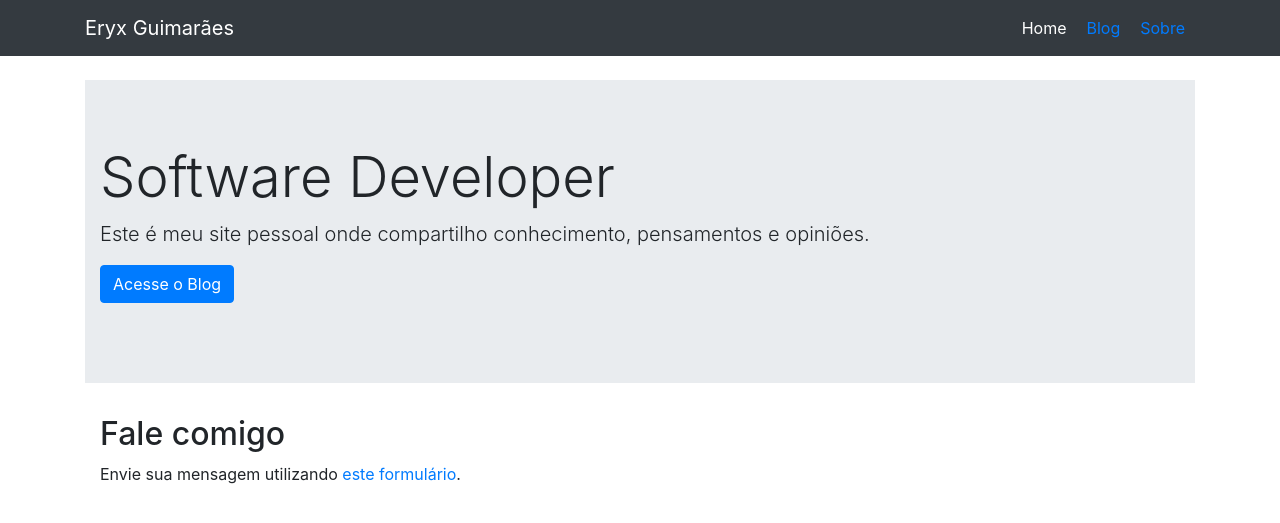
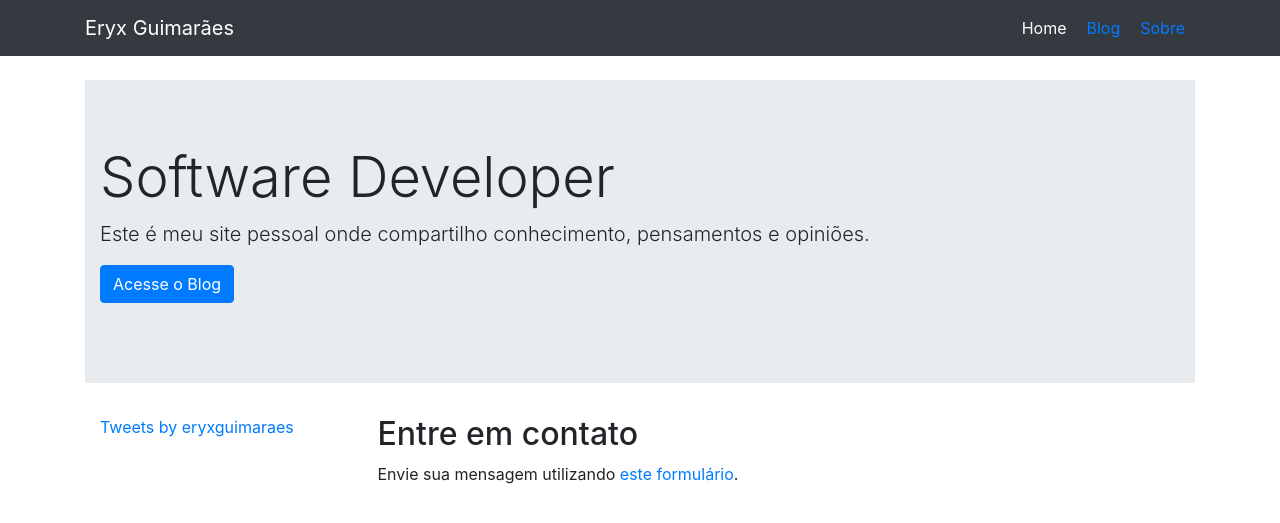
Before and after one commit to eryxjose/eryxjose.github.io, a Jekyll site: the page built from index.html, in a window 1280 px wide. Shown: the top 523 px of the page. Built offline with Jekyll 4.4.1, drawn with Linux system fonts in a browser that asks for light colours; comment, search, counter and statistics services are not loaded.

Commit message:
Embed twitter.

```diff
--- a/index.html
+++ b/index.html
@@ -16,23 +16,22 @@ data: 25/03/2019
 </div>
 <div class="container">
     <div class="row">
-        <div class="col-xs-12 col-lg-9">
-            <h2>Fale comigo</h2>
-            <p>
-                Envie sua mensagem utilizando <a target="_blank" href="https://docs.google.com/forms/d/e/1FAIpQLSd2W6pZbBrN1Mv9_orLLJMzhAmwF2LdqKt9ygxcggz-yJgLGQ/viewform?usp=sf_link">este formulário</a>.
-            </p>
-            <!-- <iframe src="https://docs.google.com/forms/d/e/1FAIpQLScYDs2ZTJJpW-i0aumo_gqPuiCGqmtlZVs9C9o-970jor4ffg/viewform?embedded=true" width="640" height="891" frameborder="0" marginheight="0" marginwidth="0">Carregando…</iframe> -->
-        </div>
         <div class="col-xs-12 col-lg-3">
             <section>
                 <div class="row">
                     <div class="col-md-12">
-                        <p>
-
-                        </p>
+                        <a class="twitter-timeline" href="https://twitter.com/eryxguimaraes?ref_src=twsrc%5Etfw">Tweets by eryxguimaraes</a> <script async src="https://platform.twitter.com/widgets.js" charset="utf-8"></script>
                     </div>
                 </div>
             </section>
         </div>
+
+        <div class="col-xs-12 col-lg-9">
+            <h2>Entre em contato</h2>
+            <p>
+                Envie sua mensagem utilizando <a target="_blank" href="https://docs.google.com/forms/d/e/1FAIpQLSd2W6pZbBrN1Mv9_orLLJMzhAmwF2LdqKt9ygxcggz-yJgLGQ/viewform?usp=sf_link">este formulário</a>.
+            </p>
+        </div>
+
     </div>
 </div>
```
